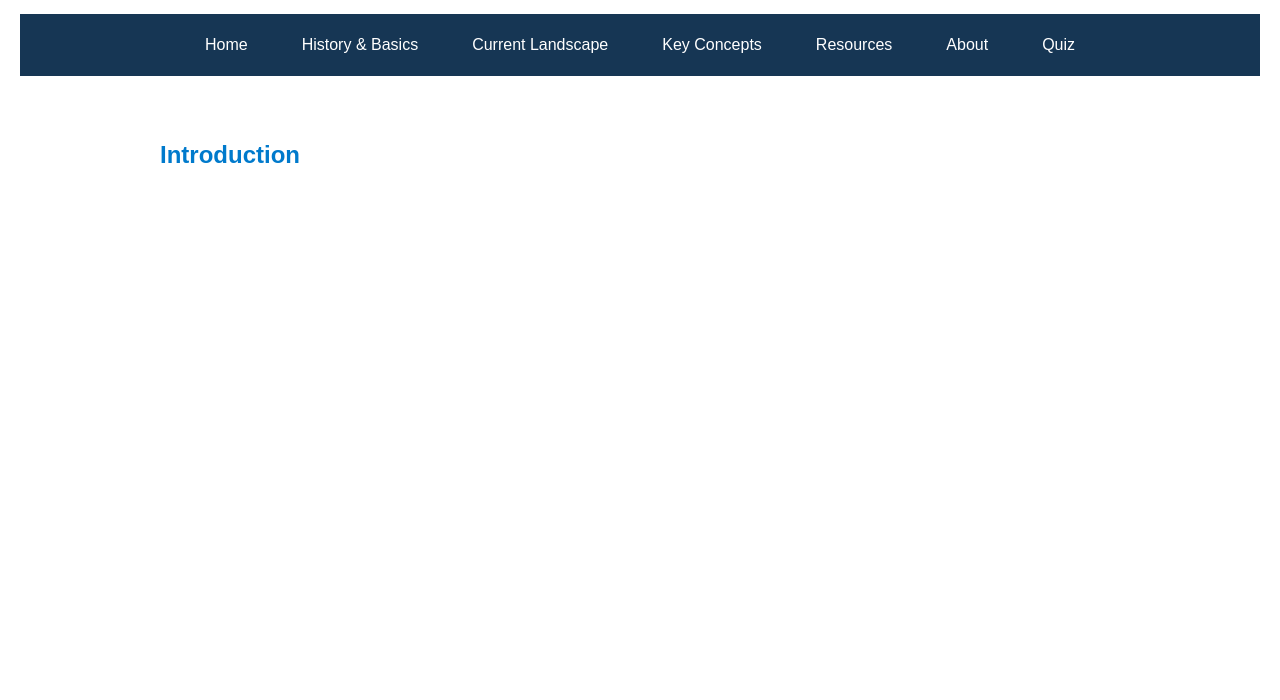
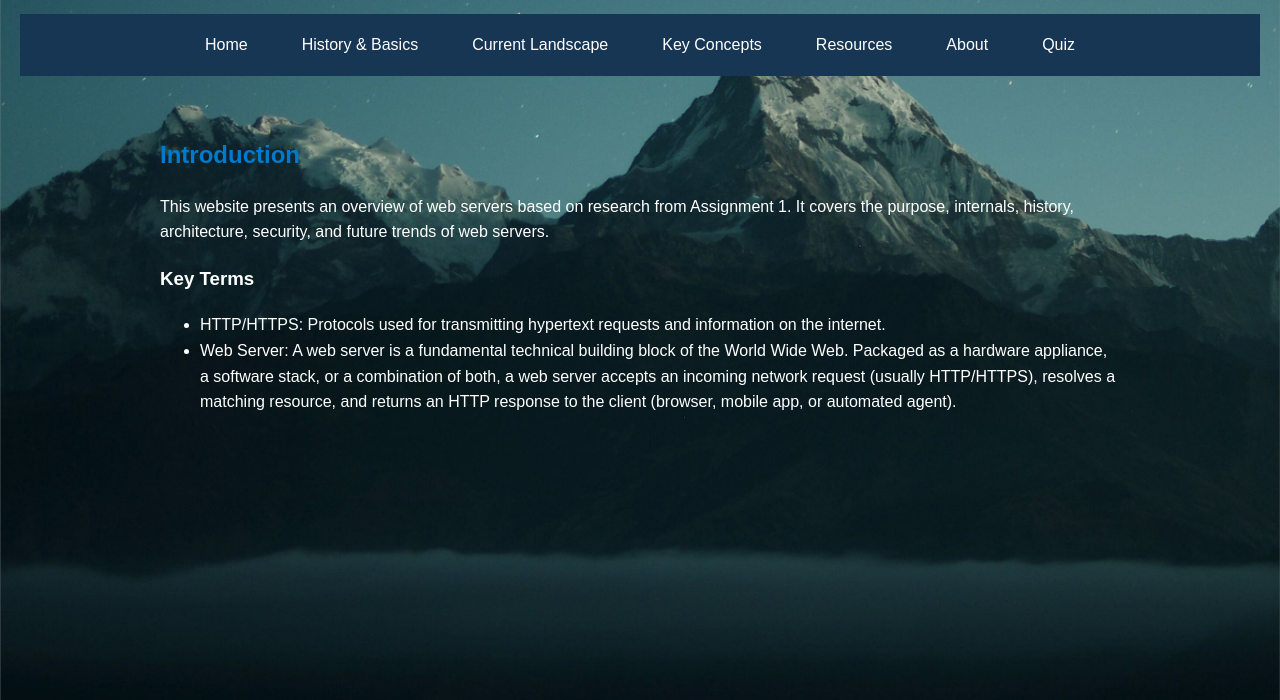
Before and after one commit to 876temptation/876temptation.github.io, a plain HTML site: page index.html in a window 1280 px wide. Shown: the part 100-800 px from the top of the page. Drawn offline with Linux system fonts and the light colour scheme.

Commit message:
Modify body styles in styles.css
Updated body background color and image path.

```diff
--- a/styles.css
+++ b/styles.css
@@ -4,8 +4,9 @@ body {
     line-height: 1.6;
     margin: 0;
     padding: 0;
+    background-color: #000000;
     color: #ffffff;
-    background-image: url('paper3.jpg')
+    background-image: url('paper3.jpg'); /* Update the image path */
     background-size: cover;
     background-position: center;
     background-repeat: no-repeat;
```
